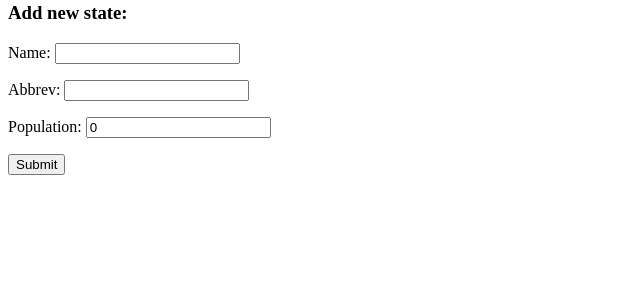
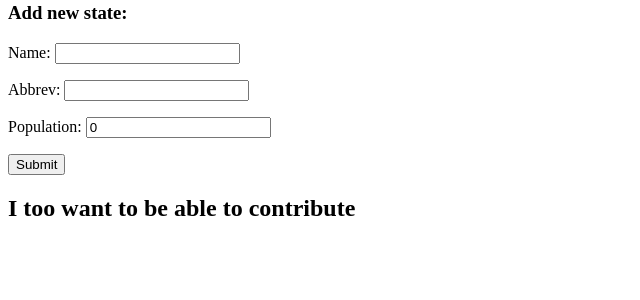
Before and after one commit to jwilson28/states, a Django app: page /states/ in a window 1280 px wide. Shown: the part 321-621 px from the top of the page, without its empty margins (0-640 px from the left). Run offline with Django 3.2, Linux system fonts and the light colour scheme; data comes from the database, SQL or seed files in the repository.

Commit message:
Add heading for checking contributing ability

```diff
--- a/templates/states/templates/index.html
+++ b/templates/states/templates/index.html
@@ -23,5 +23,6 @@
     {{ state_form.as_p }}
     <input type="submit" Add State>
   </form>
+  <h2>I too want to be able to contribute</h2>
 </body>
 </html>
```
